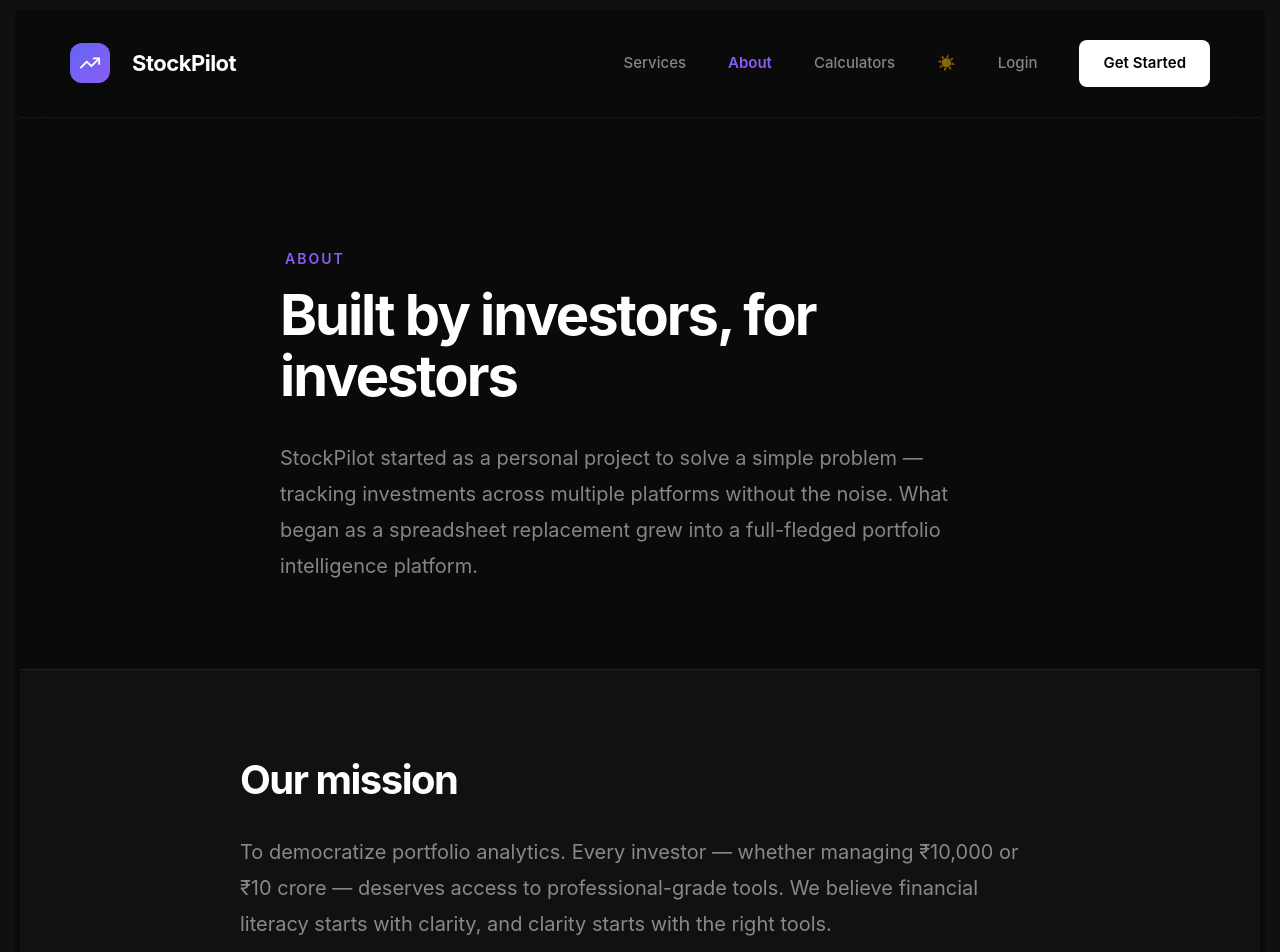
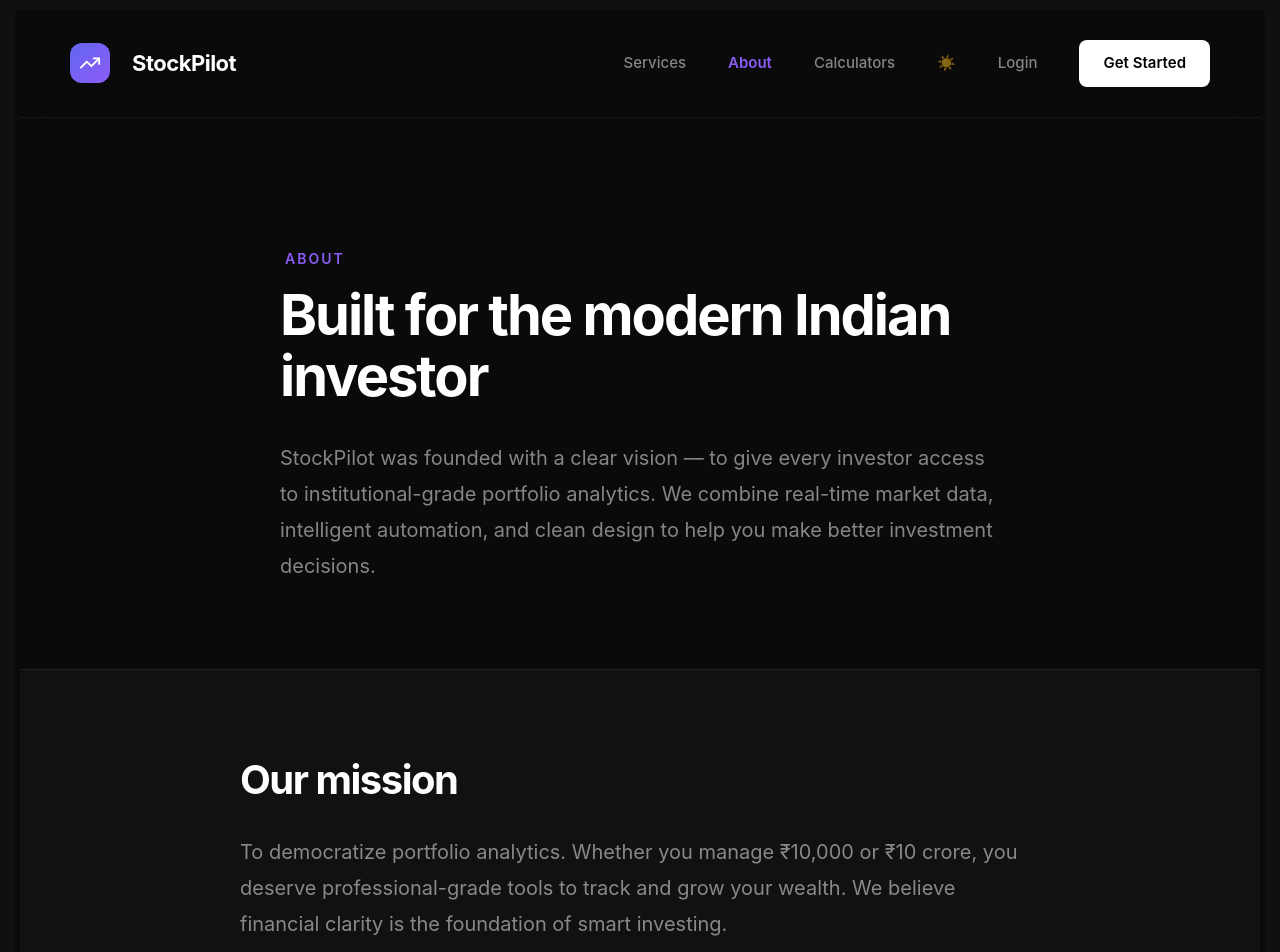
Before and after one commit to Mritunjaypratapsinghh/stockpilot, a Next.js app in the folder frontend/: page /about in a window 1280 px wide. Shown: the top 952 px of the page. Built offline with nearby package versions, Linux system fonts and the light colour scheme.

Commit message:
fix: rewrite About page copy to sound professional
- Remove 'personal project' and 'spreadsheet replacement' language
- Position as a founded company with clear vision
- More trustworthy, institutional tone

```diff
--- a/frontend/src/app/about/page.js
+++ b/frontend/src/app/about/page.js
@@ -42,9 +42,9 @@ export default function AboutPage() {
       {/* Hero */}
       <section style={{ padding: '120px 40px 80px', maxWidth: 800, margin: '0 auto' }}>
         <p style={{ fontSize: 14, fontWeight: 600, color: '#8b5cf6', textTransform: 'uppercase', letterSpacing: '2px', marginBottom: 16 }}>About</p>
-        <h1 style={{ fontSize: 56, fontWeight: 700, letterSpacing: '-2px', margin: '0 0 32px 0', lineHeight: 1.1 }}>Built by investors, for investors</h1>
+        <h1 style={{ fontSize: 56, fontWeight: 700, letterSpacing: '-2px', margin: '0 0 32px 0', lineHeight: 1.1 }}>Built for the modern Indian investor</h1>
         <p style={{ fontSize: 20, color: muted, lineHeight: 1.8, margin: 0 }}>
-          StockPilot started as a personal project to solve a simple problem — tracking investments across multiple platforms without the noise. What began as a spreadsheet replacement grew into a full-fledged portfolio intelligence platform.
+          StockPilot was founded with a clear vision — to give every investor access to institutional-grade portfolio analytics. We combine real-time market data, intelligent automation, and clean design to help you make better investment decisions.
         </p>
       </section>
 
@@ -53,7 +53,7 @@ export default function AboutPage() {
         <div style={{ maxWidth: 800, margin: '0 auto' }}>
           <h2 style={{ fontSize: 40, fontWeight: 700, letterSpacing: '-1.5px', margin: '0 0 24px 0' }}>Our mission</h2>
           <p style={{ fontSize: 20, color: muted, lineHeight: 1.8, margin: 0 }}>
-            To democratize portfolio analytics. Every investor — whether managing ₹10,000 or ₹10 crore — deserves access to professional-grade tools. We believe financial literacy starts with clarity, and clarity starts with the right tools.
+            To democratize portfolio analytics. Whether you manage ₹10,000 or ₹10 crore, you deserve professional-grade tools to track and grow your wealth. We believe financial clarity is the foundation of smart investing.
           </p>
         </div>
       </section>
```
